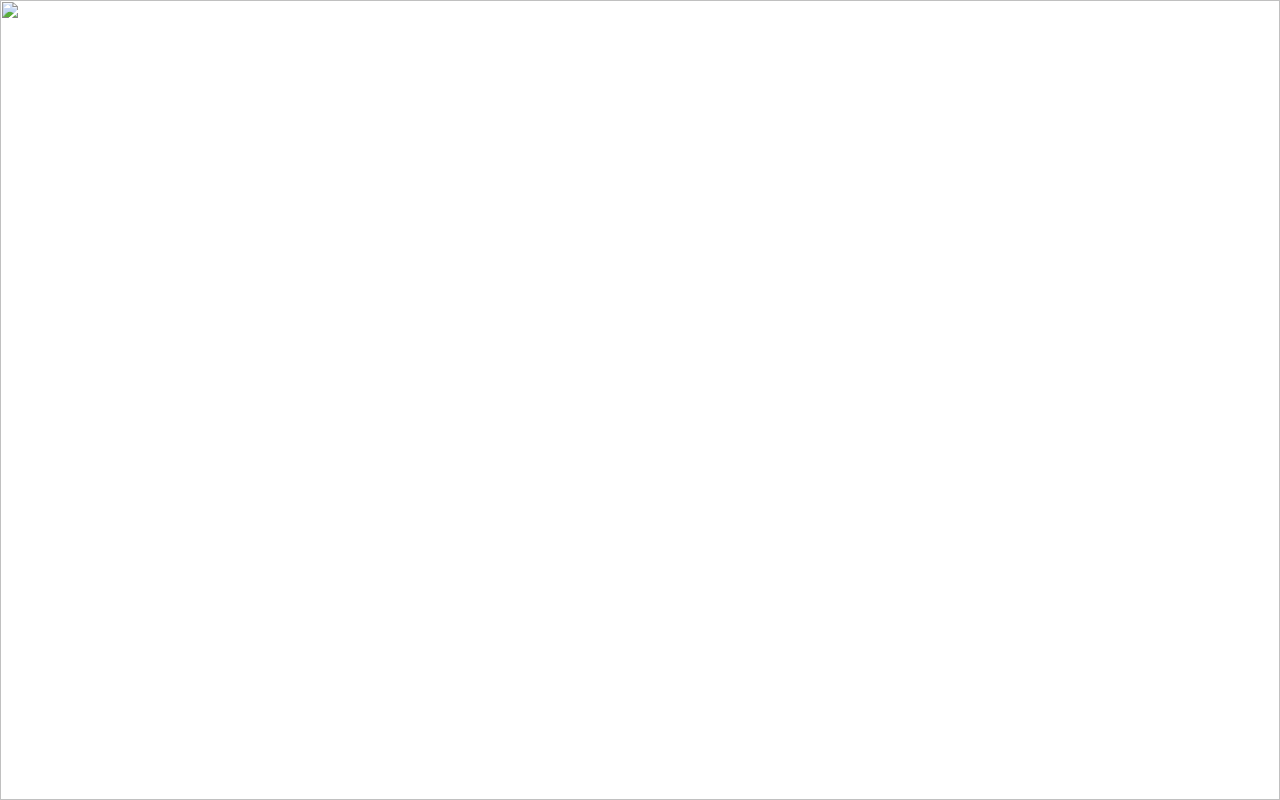
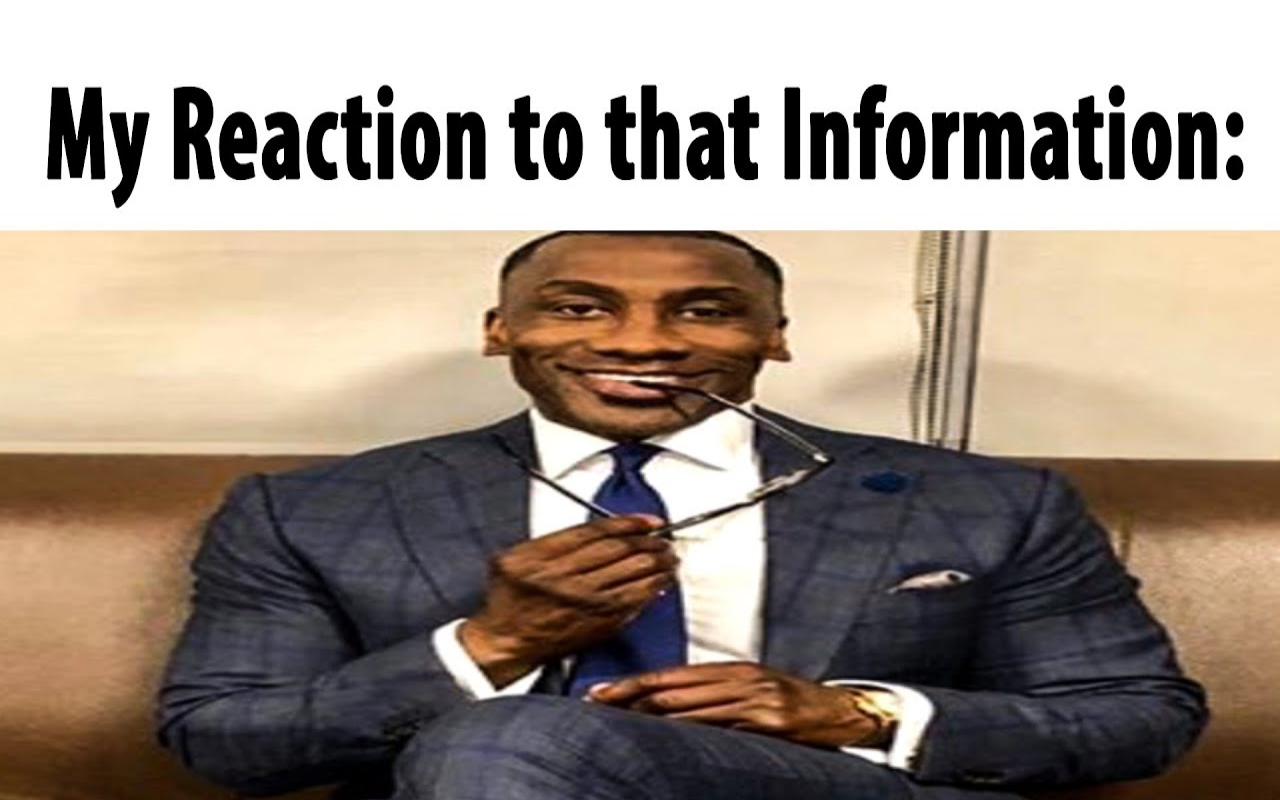
Before and after one commit to andrewmekhail05/Captain-Marvel, a plain HTML site: page more.html in a window 1280 px wide. Drawn offline with Linux system fonts and the light colour scheme; the site is published under a folder, as on GitHub Pages, so addresses that start at the root find nothing.

Commit message:
Update more.html

```diff
--- a/more.html
+++ b/more.html
@@ -17,6 +17,6 @@
     </style>
 </head>
 <body>
-    <img src="/myreaction.jpg">
+    <img src="myreaction.jpg">
 </body>
 </html>
```
